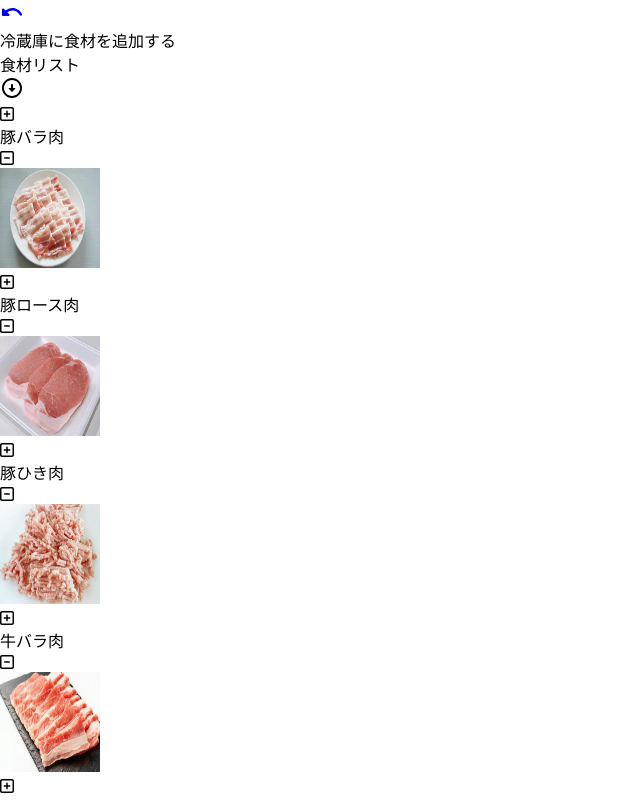
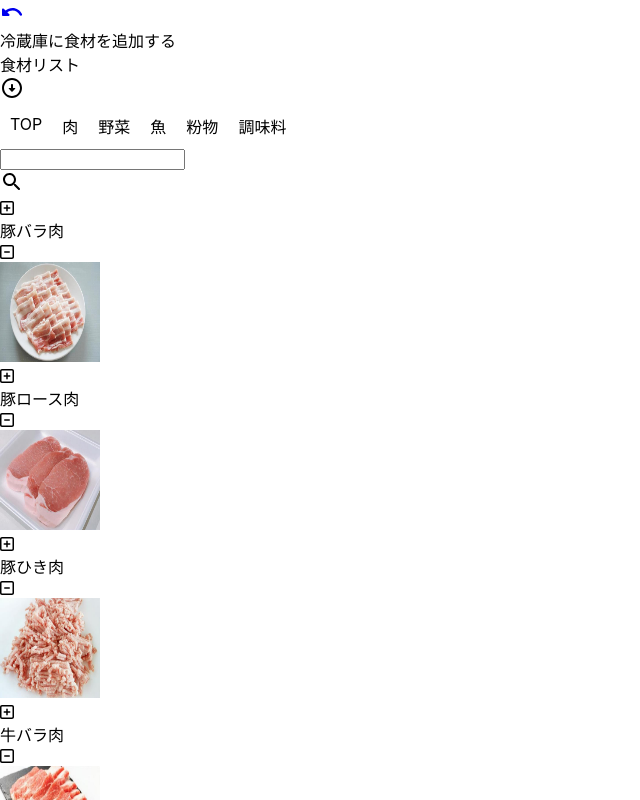
Before and after one commit to KentY6/Recipe-in-the-refrigerator, a React (Create React App) app: page /addFoodsPage in a window 1280 px wide. Shown: the top 800 px of the page, without its empty margins (0-640 px from the left). Built offline with nearby package versions, Linux system fonts and the light colour scheme.

Commit message:
feature/addFoodSearchFunctionToFoodList

```diff
--- a/src/app/App.css
+++ b/src/app/App.css
@@ -1,7 +1,6 @@
 .refrigerator {
   display: block;
   width: 389px;
-  height: 100vh;
 }
 
 .mainTitle {
@@ -46,6 +45,7 @@
 .upperIcons {
   display: block;
   font-size: 70px;
+  color: black;
 }
 
 .boxIcon {
@@ -76,15 +76,18 @@
 .loginIconText {
   display: flex;
   width: 100%;
+  color: black;
 }
 
 .loginIcon {
   font-size: 30px;
   margin-left: 50px;
+  color: black;
 }
 
 .loginText {
   margin-left: 65px;
+  color: black;
 }
 
 .freeRecipesContainer {
@@ -96,11 +99,13 @@
   display: flex;
   width: 100%;
   font-size: 25px;
+  color: black;
 }
 
 .freeRecipeIcon {
   margin-left: 50px;
   font-size: 40px;
+  color: black;
 }
 
 .freeRecipeText {
@@ -117,3 +122,15 @@
   width: 100px;
   height: 100px;
 }
+
+.categoryTab {
+  display: flex;
+}
+
+.categoryText {
+  margin: 10px;
+}
+
+.nonActive {
+  display: none;
+}
--- /dev/null
+++ b/src/components/CategoryTab.js
@@ -0,0 +1,19 @@
+import React from "react";
+
+export const CategoryTab = ({ categorySearch }) => {
+  const foodCategory = ["TOP", "肉", "野菜", "魚", "粉物", "調味料"];
+
+  return (
+    <div className="categoryTab">
+      {foodCategory.map((category, index) => (
+        <div
+          className="categoryText"
+          onClick={() => categorySearch(category)}
+          key={index}
+        >
+          {category}
+        </div>
+      ))}
+    </div>
+  );
+};
--- /dev/null
+++ b/src/components/List.js
@@ -0,0 +1,36 @@
+import React from "react";
+import { FontAwesomeIcon } from "@fortawesome/react-fontawesome";
+import {
+  faSquarePlus,
+  faSquareMinus,
+} from "@fortawesome/free-regular-svg-icons";
+
+export const List = ({
+  isFood,
+  addFoodInRefrigerator,
+  deleteFood,
+  attribute,
+}) => {
+  return (
+    <div>
+      {isFood.map((data) => (
+        <div className="food" key={data.categoryId}>
+          <div className="buttonAndName">
+            <div
+              // 選択した食材のデータを関数に渡す
+              className={attribute === "list" ? "addButton" : "nonActive"}
+              onClick={() => addFoodInRefrigerator(data)}
+            >
+              <FontAwesomeIcon icon={faSquarePlus} />
+            </div>
+            <div className="foodName">{data.name}</div>
+            <div className="deleteButton" onClick={() => deleteFood(data.name)}>
+              <FontAwesomeIcon icon={faSquareMinus} />
+            </div>
+          </div>
+          <img src={data.image} alt="" className="foodImage" />
+        </div>
+      ))}
+    </div>
+  );
+};
--- /dev/null
+++ b/src/components/SearchBar.js
@@ -0,0 +1,26 @@
+import React, { useState } from "react";
+import SearchRoundedIcon from "@mui/icons-material/SearchRounded";
+
+export const SearchBar = ({ searchFood }) => {
+  const [searchWord, setSearchWord] = useState("");
+
+  const getInputText = (e) => {
+    e.preventDefault();
+    searchFood(searchWord);
+  };
+
+  return (
+    <div>
+      <form onSubmit={getInputText}>
+        <input
+          value={searchWord}
+          onChange={(e) => setSearchWord(e.target.value)}
+          type="text"
+        />
+        <div onClick={getInputText}>
+          <SearchRoundedIcon />
+        </div>
+      </form>
+    </div>
+  );
+};
--- a/src/screens/AddFoodsPage.js
+++ b/src/screens/AddFoodsPage.js
@@ -1,28 +1,53 @@
 import UndoRoundedIcon from "@mui/icons-material/UndoRounded";
 import { Link } from "react-router-dom";
-import { FontAwesomeIcon } from "@fortawesome/react-fontawesome";
-import {
-  faSquarePlus,
-  faSquareMinus,
-} from "@fortawesome/free-regular-svg-icons";
 import { PageName } from "../components/PageName";
 import { AccordionButton } from "../components/AccordionButton";
 import { SearchButtonLarge } from "../components/SearchButtonLarge";
+import { CategoryTab } from "../components/CategoryTab";
+import { useState } from "react";
+import { SearchBar } from "../components/SearchBar";
+import { List } from "../components/List";
 
 export const AddFoodsPage = ({
   foodList,
   foodInTheRefrigerator,
   setFoodInTheRefrigerator,
 }) => {
+  // 食材リストの選択されているカテゴリータブ
+  const [categorizedFoodList, setCategorizedFoodList] = useState([]);
+  const [searchedFoodList, setSearchedFoodList] = useState([]);
+
   // 冷蔵庫の中身に食材リストで選択した食材を追加する
   const addFoodInRefrigerator = (data) => {
-    setFoodInTheRefrigerator([...foodInTheRefrigerator, data]);
+    // 冷蔵庫の中に入っている食材は追加されないようにする
+    if (
+      foodInTheRefrigerator.find((food) => food.name === data.name) !==
+      undefined
+    )
+      return;
+    else setFoodInTheRefrigerator([...foodInTheRefrigerator, data]);
   };
 
   // 冷蔵庫の中の食材を削除する
   const deleteFood = (name) => {
     setFoodInTheRefrigerator(
       foodInTheRefrigerator.filter((food) => food.name !== name)
+    );
+  };
+
+  // ワード検索機能
+  const searchFood = (searchWord) => {
+    const filterFoodList = foodList.filter(
+      (food) => food.name.indexOf(searchWord) !== -1
+    );
+    setSearchedFoodList(filterFoodList);
+  };
+
+  // カテゴリー検索機能
+  const categorySearch = (selectedCategory) => {
+    setSearchedFoodList("");
+    setCategorizedFoodList(
+      foodList.filter((food) => food.category === selectedCategory)
     );
   };
 
@@ -37,28 +62,21 @@ export const AddFoodsPage = ({
       <div className="foodListContainer">
         <AccordionButton text={"食材リスト"} />
         <div className="foodListBox">
+          <CategoryTab categorySearch={categorySearch} />
+          <SearchBar searchFood={searchFood} />
           <div className="foodList">
-            {foodList.map((data) => (
-              <div className="food" key={data.categoryId}>
-                <div className="buttonAndName">
-                  <div
-                    // 選択した食材のデータを関数に渡す
-                    className="addButton"
-                    onClick={() => addFoodInRefrigerator(data)}
-                  >
-                    <FontAwesomeIcon icon={faSquarePlus} />
-                  </div>
-                  <div className="foodName">{data.name}</div>
-                  <div
-                    className="deleteButton"
-                    onClick={() => deleteFood(data.name)}
-                  >
-                    <FontAwesomeIcon icon={faSquareMinus} />
-                  </div>
-                </div>
-                <img src={data.image} alt="" className="foodImage" />
-              </div>
-            ))}
+            <List
+              isFood={
+                searchedFoodList.length > 0
+                  ? searchedFoodList
+                  : categorizedFoodList.length > 0
+                  ? categorizedFoodList
+                  : foodList
+              }
+              addFoodInRefrigerator={addFoodInRefrigerator}
+              deleteFood={deleteFood}
+              attribute={"list"}
+            />
           </div>
         </div>
       </div>
@@ -67,22 +85,11 @@ export const AddFoodsPage = ({
       <div className="RefrigeratorContainer">
         <AccordionButton text={"冷蔵庫の中身"} />
         <div className="refrigeratorBox">
-          <div className="foodInTheRefrigerator">
-            {foodInTheRefrigerator.map((data) => (
-              <div key={data.categoryId}>
-                <div className="buttonAndName">
-                  <div>{data.name}</div>
-                  <div
-                    className="deleteButton"
-                    onClick={() => deleteFood(data.name)}
-                  >
-                    <FontAwesomeIcon icon={faSquareMinus} />
-                  </div>
-                </div>
-                <img src={data.image} alt="" className="foodImage" />
-              </div>
-            ))}
-          </div>
+          <List
+            isFood={foodInTheRefrigerator}
+            deleteFood={deleteFood}
+            listOrRefrigerator={"refrigerator"}
+          />
         </div>
       </div>
 
```
